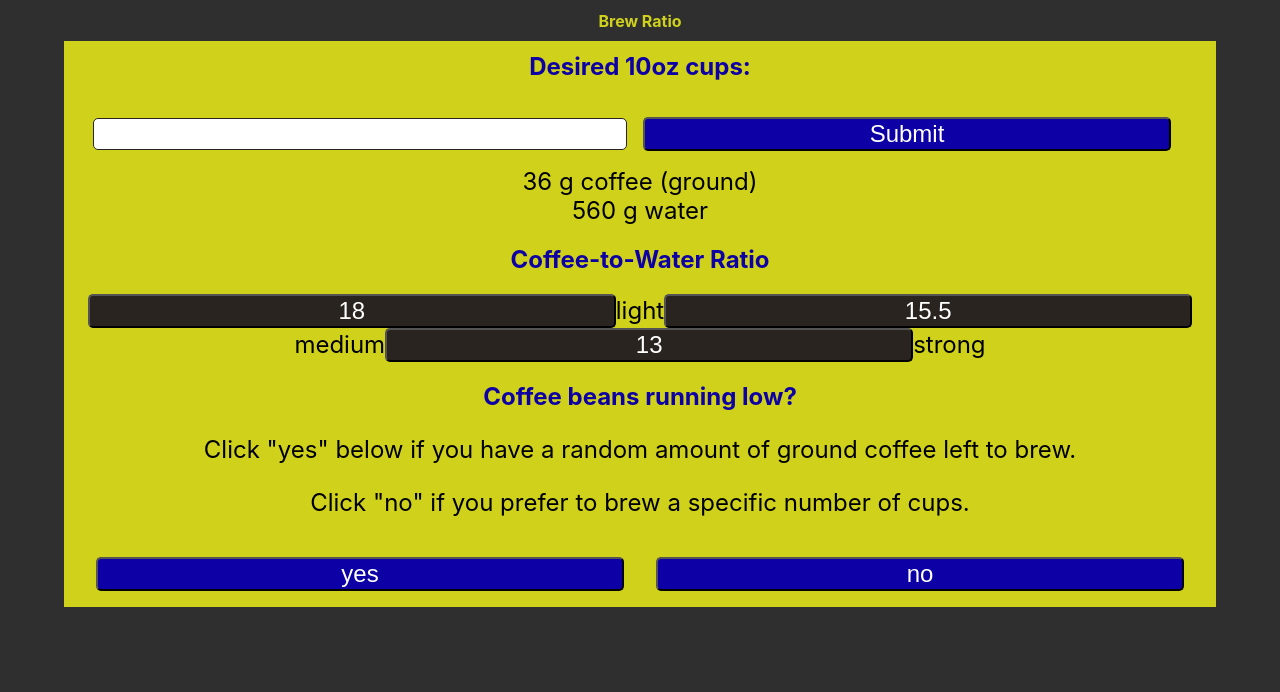
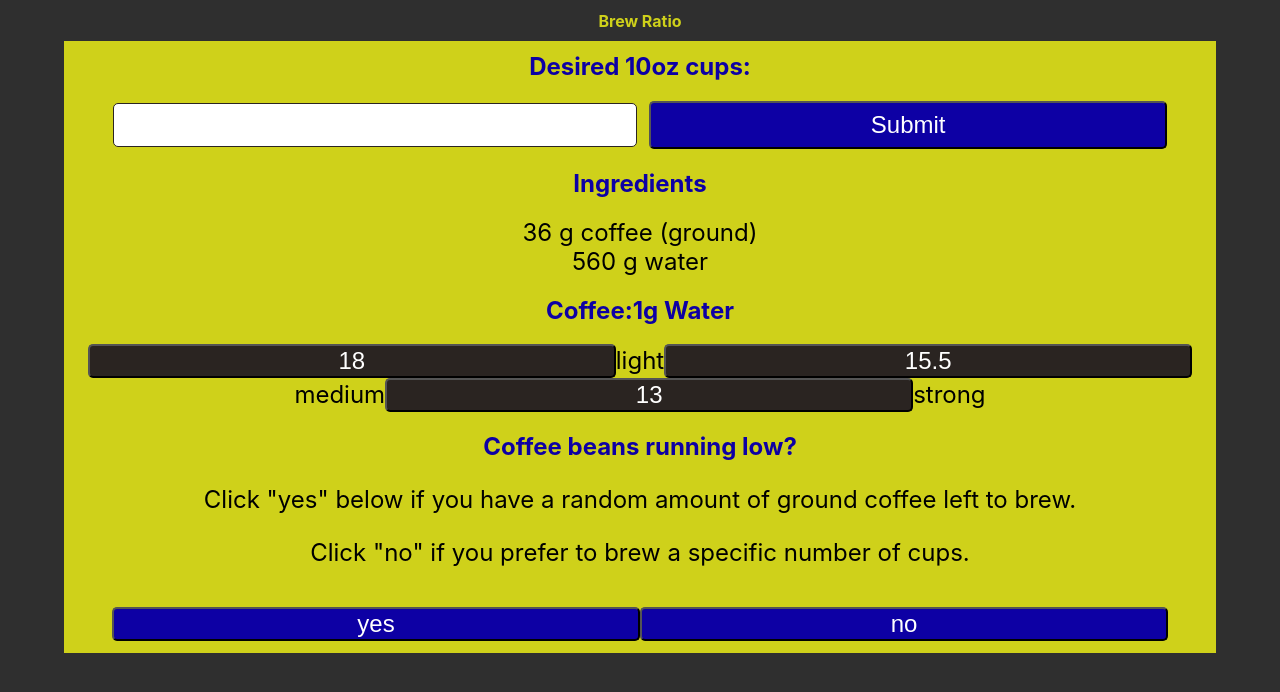
Before and after one commit to rtviner/brew-ratio, a React (Create React App) app: page / in a window 1280 px wide. Shown: the top 692 px of the page. Built offline with nearby package versions, Linux system fonts and the light colour scheme.

Commit message:
arrange cupGrindInput input and submit button side by side

```diff
--- a/src/App.css
+++ b/src/App.css
@@ -42,24 +42,40 @@ input {
 	border-radius: 5px;
 }
 
+form.CupGrindInput {
+    display: flex;
+    flex-direction: row;
+    justify-content: center;
+    align-items: center;
+    width: 100%;
+}
+
 input#coffeeInput, input#cupsInput {
 	background-color: #fff;
 	color: #000;
 	border: 1px solid #2a2421;
+	width: 45%;
+	height: 2.5rem;
+	margin-right: .75rem;
+	text-align: center;
 }
 
 button {
-	width: 90%;
+	width: 45%;
 	max-width: 22em;
-	background-color: #0D00A4;;
+	background-color: #0D00A4;
 	color: #fff;
 	font-size: 1.5rem;
 	border-radius: 5px;
-	margin: 1rem;
+	padding: .5rem;
 }
 
 input#yes, input#no {
 	background-color: #0D00A4;
 	color: #fff;
-	margin: 1rem;
+	margin-top: 1rem;
 }
+
+input#no {
+	margin-bottom: .75rem;
+}
--- a/src/App.js
+++ b/src/App.js
@@ -95,6 +95,7 @@ class App extends Component {
 
                 </div>
                 <Ingredients
+
                   coffee={cups}
                   water={water}
                   label={CupsLabel}
@@ -123,7 +124,7 @@ class App extends Component {
             }
 
           <div className="strengthInput interactions">
-            <h2>Coffee-to-Water Ratio</h2>
+            <h2>Coffee:1g Water</h2>
             <form>
               <ButtonInput
                 id="light"
@@ -177,7 +178,7 @@ class App extends Component {
 }
 
 const CupGrindInput = ({id, name, onChange, onSubmit}) =>
-        <form onSubmit = {onSubmit}>
+        <form className="CupGrindInput" onSubmit = {onSubmit}>
             <input
               id={id}
               name={name}
@@ -193,6 +194,7 @@ const CupGrindInput = ({id, name, onChange, onSubmit}) =>
 const Ingredients = ({ coffee, water, label }) =>
   <div className="ingredients">
     <div className="coffeeOrCups">
+      <h2>Ingredients</h2>
       {coffee} {label}
     </div>
     <div className="water">
```
